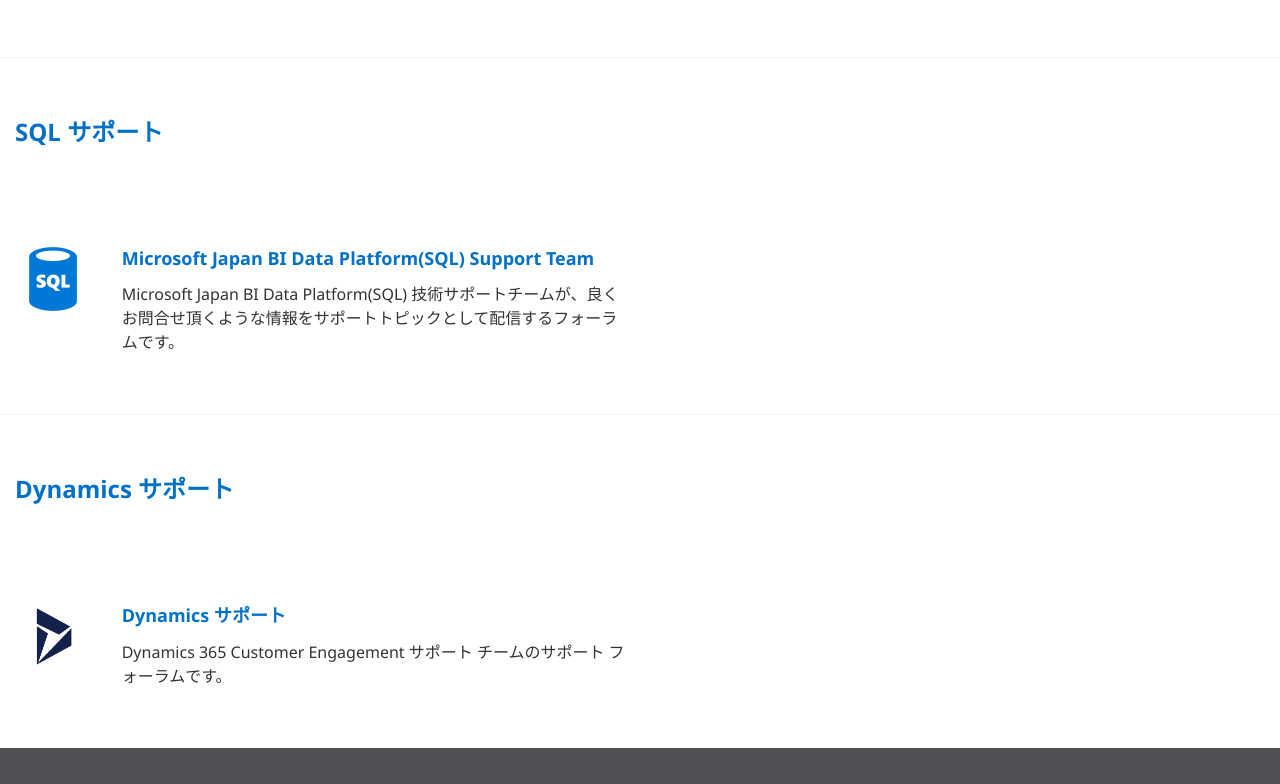
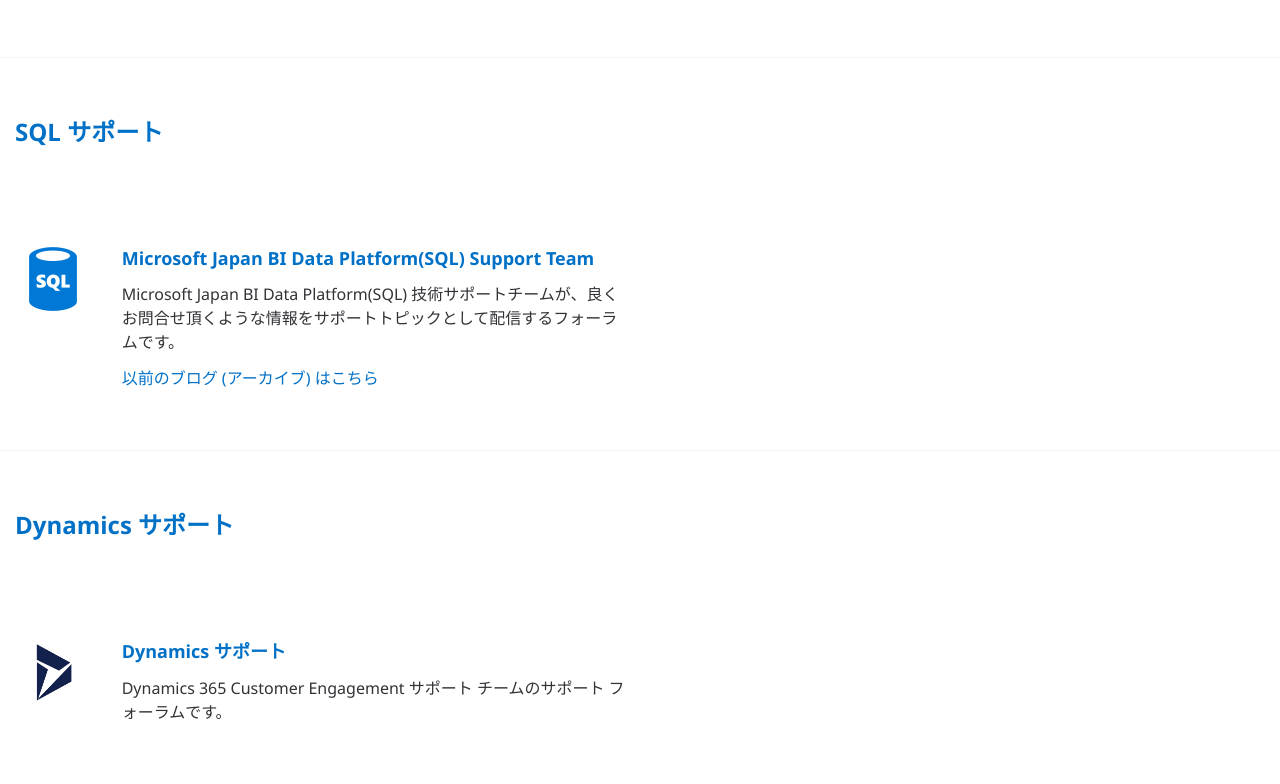
Before and after one commit to shhata/cssjpn.github.io, a plain HTML site: page index.html in a window 1280 px wide. Shown: the part 3886-4670 px from the top of the page. Before the commit the page ends 4634 px from the top, so only its background shows below. Drawn offline with Linux system fonts and the light colour scheme; a web font is replaced by a local one.

Commit message:
added a link to archived SQL support team blog

```diff
--- a/index.html
+++ b/index.html
@@ -498,6 +498,7 @@
                                 Japan BI Data Platform(SQL) Support Team</a>
                         </h3>
                         <p>Microsoft Japan BI Data Platform(SQL) 技術サポートチームが、良くお問合せ頂くような情報をサポートトピックとして配信するフォーラムです。</p>
+                        <p><a href="https://blogs.msdn.microsoft.com/jpsql/">以前のブログ (アーカイブ) はこちら</a></p>
                     </div>
                 </div>
             </div>
```
